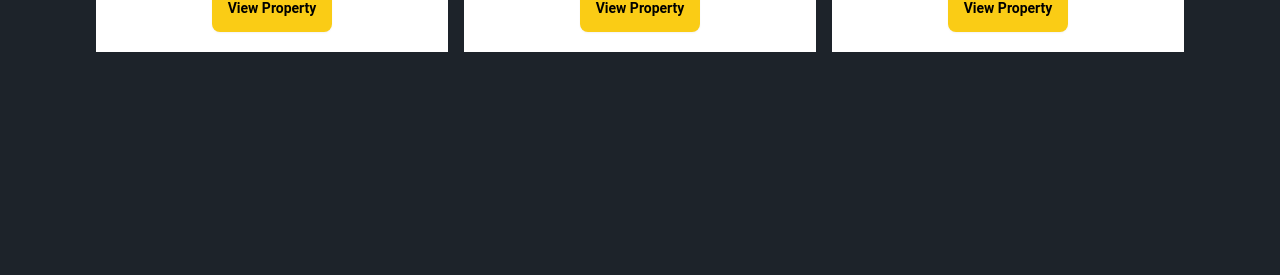
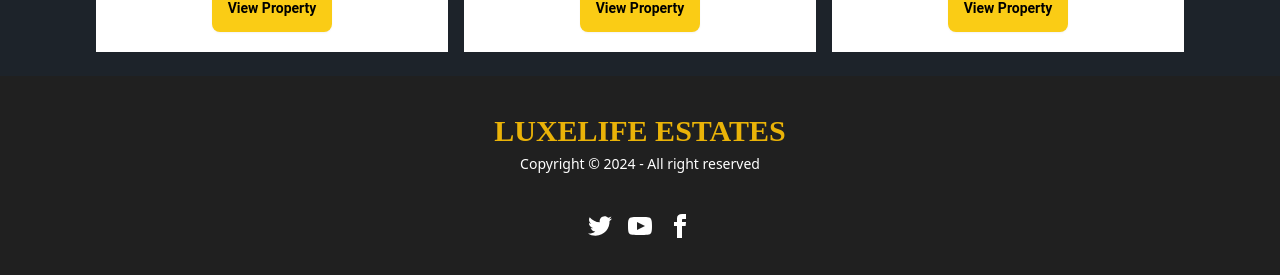
Before and after one commit to AdibHoque/PH-Assignment-9, a React (Vite) app: page / in a window 1280 px wide. Shown: the part 2283-2558 px from the top of the page. Before the commit the page ends 2359 px from the top, so only its background shows below. Built offline with nearby package versions, Linux system fonts and the light colour scheme; no server answers.

Commit message:
Added detailed estates page & redirect upon unauthorized view

```diff
--- a/src/AuthProvider.jsx
+++ b/src/AuthProvider.jsx
@@ -107,8 +107,10 @@
 export default function AuthProvider({children}) {
   const [user, setUser] = useState(null);
   const [errorMessage, setErrorMessage] = useState(null);
+  const [loading, setLoading] = useState(true);
 
   const createUser = (email, password, username, photo) => {
+    setLoading(true);
     const passwordRegex = /^(?=.*[a-z])(?=.*[A-Z]).{6,}$/;
     const isValid = passwordRegex.test(password);
     if (!isValid) {
@@ -159,6 +161,7 @@
       });
   };
   const logIn = (email, password) => {
+    setLoading(true);
     signInWithEmailAndPassword(auth, email, password)
       .then((userCredential) => {
         // Signed in
@@ -183,6 +186,7 @@
       });
   };
   const googleLogIn = () => {
+    setLoading(true);
     signInWithPopup(auth, provider)
       .then((result) => {
         // This gives you a Google Access Token. You can use it to access the Google API.
@@ -213,6 +217,7 @@
   };
 
   const logOut = () => {
+    setLoading(true);
     MySwal.fire({
       title: "Logout?",
       text: "You will need to Login again if you Logout, so make sure you remember your account credentials.",
@@ -237,13 +242,22 @@
     const unsubscribe = onAuthStateChanged(auth, (currentuser) => {
       console.log("User Auth chnaged", currentuser);
       setUser(currentuser);
+      setLoading(false);
     });
     return () => {
       unsubscribe();
     };
   }, []);
 
-  const authInfo = {user, errorMessage, createUser, logOut, logIn, googleLogIn};
+  const authInfo = {
+    user,
+    loading,
+    errorMessage,
+    createUser,
+    logOut,
+    logIn,
+    googleLogIn,
+  };
   return (
     <AuthContext.Provider value={authInfo}>{children}</AuthContext.Provider>
   );
--- a/src/Root.jsx
+++ b/src/Root.jsx
@@ -1,9 +1,13 @@
 import {Outlet} from "react-router-dom";
+import NavBar from "./components/Navbar";
+import Footer from "./components/Footer";
 
 export default function Root() {
   return (
     <>
+      <NavBar></NavBar>
       <Outlet></Outlet>
+      <Footer></Footer>
     </>
   );
 }
--- a/src/Routes.jsx
+++ b/src/Routes.jsx
@@ -4,6 +4,8 @@
 import ErrorPage from "./pages/ErrorPage";
 import Login from "./pages/Login";
 import Register from "./pages/Register";
+import Estates from "./pages/Estates";
+import RoutesPrivate from "./RoutesPrivate";
 
 const routes = createBrowserRouter([
   {
@@ -23,6 +25,15 @@
         path: "/register",
         element: <Register></Register>,
       },
+      {
+        path: "/estates/:id",
+        element: (
+          <RoutesPrivate>
+            <Estates></Estates>
+          </RoutesPrivate>
+        ),
+        loader: () => fetch("/estates.json"),
+      },
     ],
   },
 ]);
--- /dev/null
+++ b/src/RoutesPrivate.jsx
@@ -0,0 +1,12 @@
+import {useContext} from "react";
+import {AuthContext} from "./AuthProvider";
+import {Navigate} from "react-router-dom";
+
+export default function RoutesPrivate({children}) {
+  const {user, loading} = useContext(AuthContext);
+  if (loading) {
+    return <span className="loading loading-spinner loading-lg"></span>;
+  }
+  if (user) return children;
+  return <Navigate to="/login"></Navigate>;
+}
--- a/src/components/Card.jsx
+++ b/src/components/Card.jsx
@@ -1,5 +1,7 @@
+import {Link} from "react-router-dom";
+
 export default function Card({data}) {
-  const {estate_title, image, segment_name, price, status, location, area} =
+  const {id, estate_title, image, segment_name, price, status, location, area} =
     data;
 
   return (
@@ -24,9 +26,12 @@
           </div>
           <hr className="my-3" />
           <div className="justify-center card-actions">
-            <button className="text-black bg-yellow-400 border-none hover:text-yellow-500 btn">
+            <Link
+              to={`/estates/${id}`}
+              className="text-black bg-yellow-400 border-none hover:text-yellow-500 btn"
+            >
               View Property
-            </button>
+            </Link>
           </div>
         </div>
       </div>
--- /dev/null
+++ b/src/components/Footer.jsx
@@ -0,0 +1,53 @@
+import {Link} from "react-router-dom";
+
+export default function Footer() {
+  return (
+    <>
+      <footer className="p-10 footer footer-center bg-[#202020] text-white">
+        <aside>
+          <Link className="mb-0 text-3xl font-bold leading-none text-yellow-500 lg:leading-none lg:text-3xl animate-fade-right animate-once font-playfair">
+            LUXELIFE ESTATES
+          </Link>
+          <p>Copyright © 2024 - All right reserved</p>
+        </aside>
+        <nav>
+          <div className="grid grid-flow-col gap-4">
+            <a>
+              <svg
+                xmlns="http://www.w3.org/2000/svg"
+                width="24"
+                height="24"
+                viewBox="0 0 24 24"
+                className="fill-current"
+              >
+                <path d="M24 4.557c-.883.392-1.832.656-2.828.775 1.017-.609 1.798-1.574 2.165-2.724-.951.564-2.005.974-3.127 1.195-.897-.957-2.178-1.555-3.594-1.555-3.179 0-5.515 2.966-4.797 6.045-4.091-.205-7.719-2.165-10.148-5.144-1.29 2.213-.669 5.108 1.523 6.574-.806-.026-1.566-.247-2.229-.616-.054 2.281 1.581 4.415 3.949 4.89-.693.188-1.452.232-2.224.084.626 1.956 2.444 3.379 4.6 3.419-2.07 1.623-4.678 2.348-7.29 2.04 2.179 1.397 4.768 2.212 7.548 2.212 9.142 0 14.307-7.721 13.995-14.646.962-.695 1.797-1.562 2.457-2.549z"></path>
+              </svg>
+            </a>
+            <a>
+              <svg
+                xmlns="http://www.w3.org/2000/svg"
+                width="24"
+                height="24"
+                viewBox="0 0 24 24"
+                className="fill-current"
+              >
+                <path d="M19.615 3.184c-3.604-.246-11.631-.245-15.23 0-3.897.266-4.356 2.62-4.385 8.816.029 6.185.484 8.549 4.385 8.816 3.6.245 11.626.246 15.23 0 3.897-.266 4.356-2.62 4.385-8.816-.029-6.185-.484-8.549-4.385-8.816zm-10.615 12.816v-8l8 3.993-8 4.007z"></path>
+              </svg>
+            </a>
+            <a>
+              <svg
+                xmlns="http://www.w3.org/2000/svg"
+                width="24"
+                height="24"
+                viewBox="0 0 24 24"
+                className="fill-current"
+              >
+                <path d="M9 8h-3v4h3v12h5v-12h3.642l.358-4h-4v-1.667c0-.955.192-1.333 1.115-1.333h2.885v-5h-3.808c-3.596 0-5.192 1.583-5.192 4.615v3.385z"></path>
+              </svg>
+            </a>
+          </div>
+        </nav>
+      </footer>
+    </>
+  );
+}
--- /dev/null
+++ b/src/pages/Estates.jsx
@@ -0,0 +1,51 @@
+import {useParams, useLoaderData} from "react-router-dom";
+
+export default function Estates() {
+  const {id} = useParams();
+  const dat = useLoaderData();
+  const data = dat[id - 1];
+  const {
+    estate_title,
+    description,
+    image,
+    segment_name,
+    price,
+    status,
+    location,
+    area,
+    facilities,
+  } = data;
+  return (
+    <>
+      <div className="h-[86vh] hero bg-base-200">
+        <div className="flex-col hero-content lg:flex-row">
+          <img src={image} className="lg:max-w-[50%] rounded-lg shadow-2xl" />
+          <div>
+            <h1 className="text-5xl font-bold text-yellow-500">
+              {estate_title}
+            </h1>
+            <p className="text-yellow-600">{segment_name}</p>
+            <p className="py-6">{description}</p>
+
+            <h4>
+              <span className="font-semibold">Location: </span>
+              {location}
+            </h4>
+            <h4>
+              <span className="font-semibold">Facilities: </span>
+              {facilities.join(", ")}
+            </h4>
+            <h4>
+              <span className="font-semibold">Area: </span>
+              {area}
+            </h4>
+            <h4>
+              <span className="font-semibold">Price: </span>
+              <span className="font-bold text-yellow-500">{price}</span>
+            </h4>
+          </div>
+        </div>
+      </div>
+    </>
+  );
+}
--- a/src/pages/Home.jsx
+++ b/src/pages/Home.jsx
@@ -1,12 +1,12 @@
 import Card from "../components/Card";
 import Cards from "../components/Cards";
+import Footer from "../components/Footer";
 import NavBar from "../components/Navbar";
 import Slider from "../components/Slider";
 
 export default function Home() {
   return (
     <>
-      <NavBar></NavBar>
       <Slider></Slider>
       <Cards></Cards>
     </>
--- a/src/pages/Login.jsx
+++ b/src/pages/Login.jsx
@@ -25,10 +25,9 @@
   };
   return (
     <>
-      <NavBar></NavBar>
       <div className="hero h-[86vh] bg-base-200">
-        <div className="hero-content w-full">
-          <div className="card w-full max-w-md shadow-2xl bg-base-100 border-2 border-yellow-500 rounded-none">
+        <div className="w-full hero-content">
+          <div className="w-full max-w-md border-2 border-yellow-500 rounded-none shadow-2xl card bg-base-100">
             <form onSubmit={handleLogin} className="card-body">
               <div className="form-control">
                 <label className="label">
@@ -38,7 +37,7 @@
                   type="email"
                   placeholder="youremail@example.com"
                   name="email"
-                  className="input input-bordered rounded-none"
+                  className="rounded-none input input-bordered"
                   required
                 />
               </div>
@@ -50,7 +49,7 @@
                   type="password"
                   placeholder="password"
                   name="password"
-                  className="input input-bordered rounded-none"
+                  className="rounded-none input input-bordered"
                   required
                 />
                 <label className="label">
@@ -63,16 +62,16 @@
                   </Link>
                 </label>
               </div>
-              <div className="flex justify-center items-center gap-5">
-                <a onClick={googleLogIn} className="btn btn-circle text-3xl">
+              <div className="flex items-center justify-center gap-5">
+                <a onClick={googleLogIn} className="text-3xl btn btn-circle">
                   <FcGoogle />
                 </a>
-                <button className="btn btn-circle text-3xl">
+                <button className="text-3xl btn btn-circle">
                   <FaGithub />
                 </button>
               </div>
-              <div className="form-control mt-2">
-                <button className="btn bg-yellow-500 font-bold text-gray-950 hover:text-white rounded-none">
+              <div className="mt-2 form-control">
+                <button className="font-bold bg-yellow-500 rounded-none btn text-gray-950 hover:text-white">
                   Login
                 </button>
               </div>
--- a/src/pages/Register.jsx
+++ b/src/pages/Register.jsx
@@ -27,7 +27,6 @@
   };
   return (
     <>
-      <NavBar></NavBar>
       <div className="hero h-[86vh] bg-base-200">
         <div className="w-full hero-content">
           <div className="w-full max-w-md border-2 border-yellow-500 rounded-none shadow-2xl card bg-base-100">
```
